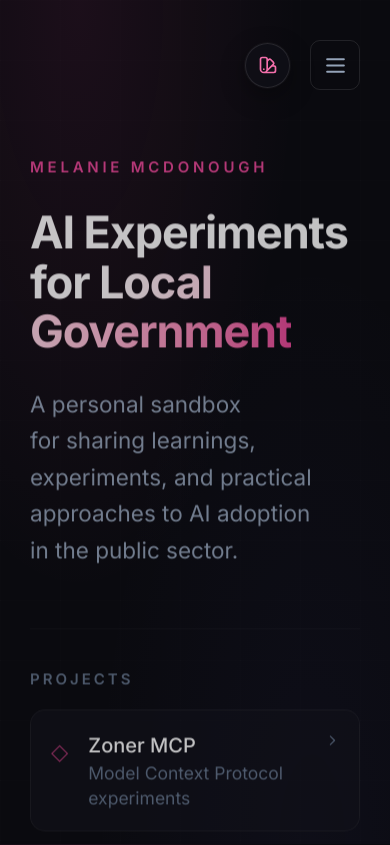
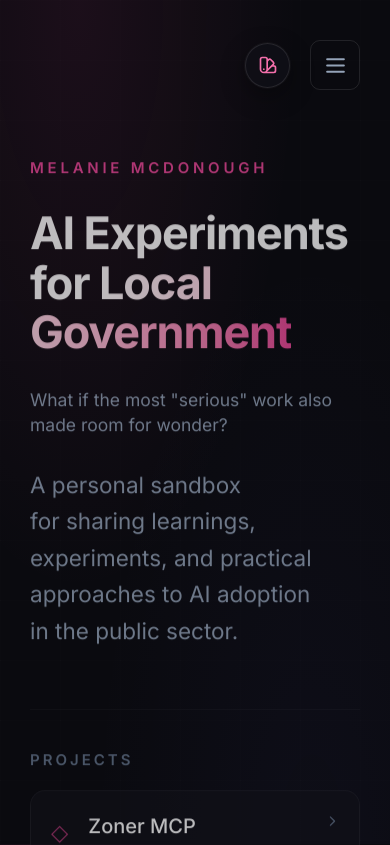
Before and after one commit to melbamorph/melaniemcd-ai, a Next.js app: page / in a window 390 px wide. Shown: the top 845 px of the page. Built offline with nearby package versions, Linux system fonts and the light colour scheme.

Commit message:
Add ReflectivePrompt component and associated styles for enhanced user engagement
Introduced a new ReflectivePrompt component that displays a random prompt related to government systems, enhancing user interaction. Updated globals.css to include styles for the prompt's animation and responsiveness.

```diff
--- a/app/globals.css
+++ b/app/globals.css
@@ -237,6 +237,31 @@ input:focus, textarea:focus {
 .hero-headline {
   @apply text-4xl font-bold tracking-tight sm:text-5xl lg:text-6xl text-white leading-[1.1];
   text-wrap: balance;
+}
+
+.reflective-prompt {
+  opacity: 0;
+  transform: translateY(6px);
+  animation: reflectivePromptFade 600ms ease-out forwards;
+}
+
+@keyframes reflectivePromptFade {
+  from {
+    opacity: 0;
+    transform: translateY(6px);
+  }
+  to {
+    opacity: 1;
+    transform: translateY(0);
+  }
+}
+
+@media (prefers-reduced-motion: reduce) {
+  .reflective-prompt {
+    animation: none;
+    opacity: 1;
+    transform: none;
+  }
 }
 
 /* Coming soon section */
--- a/app/page.tsx
+++ b/app/page.tsx
@@ -1,4 +1,5 @@
 import Link from 'next/link';
+import ReflectivePrompt from '@/components/ReflectivePrompt';
 
 export default function HomePage() {
   return (
@@ -10,6 +11,7 @@ export default function HomePage() {
             AI Experiments for{' '}
             <span className="gradient-text">Local Government</span>
           </h2>
+          <ReflectivePrompt />
           <p className="text-lg leading-relaxed text-muted-300 text-balance">
             A personal sandbox for sharing learnings, experiments, and practical approaches
             to AI adoption in the public sector.
--- /dev/null
+++ b/components/ReflectivePrompt.tsx
@@ -0,0 +1,43 @@
+'use client';
+
+import { useEffect, useState } from 'react';
+
+const PROMPTS = [
+  'What if government systems were designed to be delightful?',
+  'What if public services felt easier than ordering takeout?',
+  'What if permits and forms were designed with empathy?',
+  'What if policy was written for humans first?',
+  'What if civic tech invited play, not frustration?',
+  'What if bureaucracy had better user experience than the private sector?',
+  'What if the most "serious" work also made room for wonder?',
+];
+
+const REQUIRED_PROMPT = 'What if government systems were designed to be delightful?';
+const STORAGE_KEY = 'reflectivePromptLast';
+
+function pickPrompt(lastPrompt: string | null) {
+  const available = PROMPTS.filter((prompt) => prompt !== lastPrompt);
+  const pool = available.length > 0 ? available : PROMPTS;
+  return pool[Math.floor(Math.random() * pool.length)];
+}
+
+export default function ReflectivePrompt() {
+  const [prompt, setPrompt] = useState(REQUIRED_PROMPT);
+
+  useEffect(() => {
+    try {
+      const lastPrompt = window.localStorage.getItem(STORAGE_KEY);
+      const nextPrompt = pickPrompt(lastPrompt);
+      window.localStorage.setItem(STORAGE_KEY, nextPrompt);
+      setPrompt(nextPrompt);
+    } catch (error) {
+      setPrompt(REQUIRED_PROMPT);
+    }
+  }, []);
+
+  return (
+    <p className="reflective-prompt text-sm sm:text-base text-muted-300 sm:whitespace-nowrap">
+      {prompt}
+    </p>
+  );
+}
```
